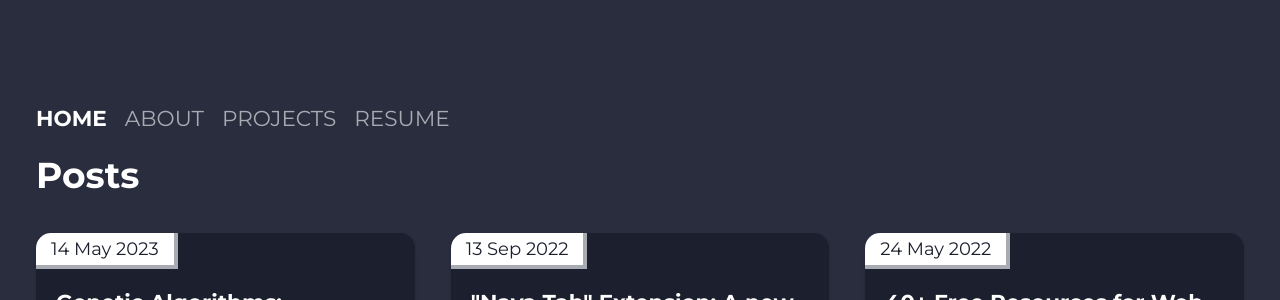
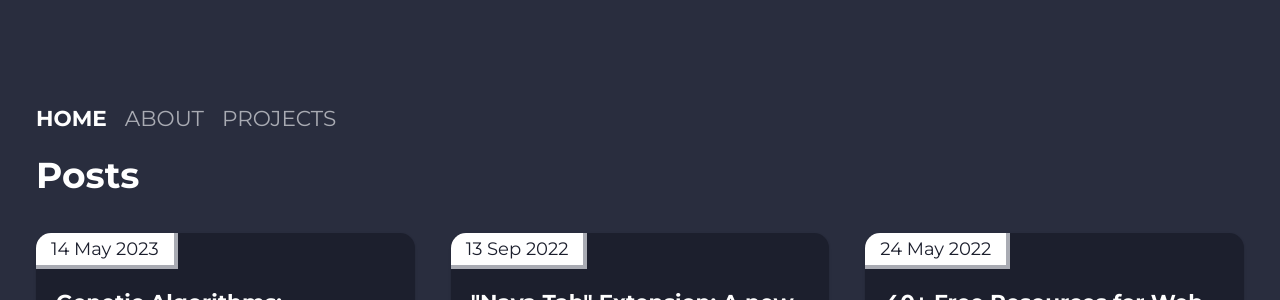
Before and after one commit to sharadcodes/sharadcodes.github.io, a Jekyll site: the page built from index.md, in a window 1280 px wide and 900 px high. Shown: the part 350-650 px from the top of the window. Built offline with Jekyll 4.4.1, drawn with Linux system fonts in a browser that asks for light colours; nearby versions of some CDN libraries; emoji names are drawn with the system emoji font.

Commit message:
Update nav.html

```diff
--- a/_includes/nav.html
+++ b/_includes/nav.html
@@ -24,7 +24,7 @@
     >{{i.title}}</a
   >
   {% endfor %}
-  <a href="{{site.url}}{{site.baseurl}}/assets/docs/sharadcodes_resume_wm.pdf"
+<!--   <a href="{{site.url}}{{site.baseurl}}/assets/docs/sharadcodes_resume_wm.pdf"
     >RESUME</a
-  >
+  > -->
 </nav>
```
